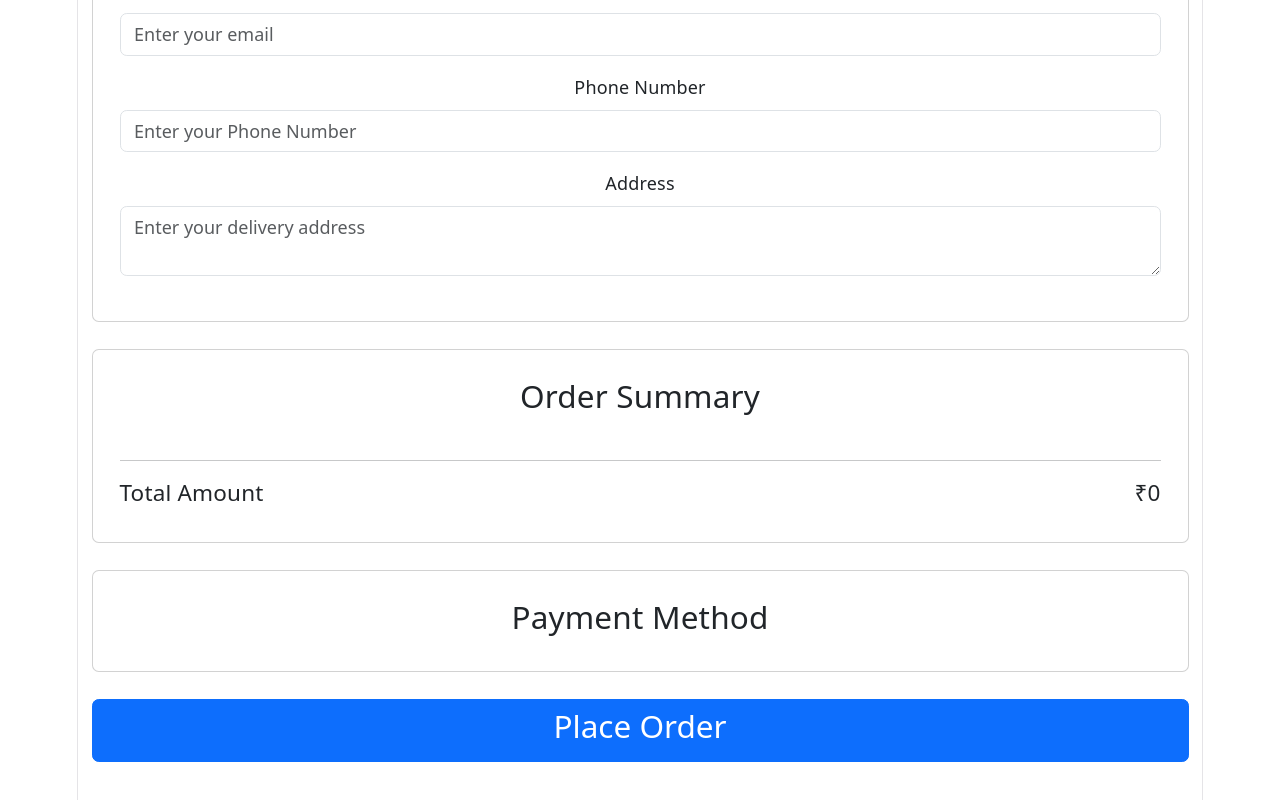
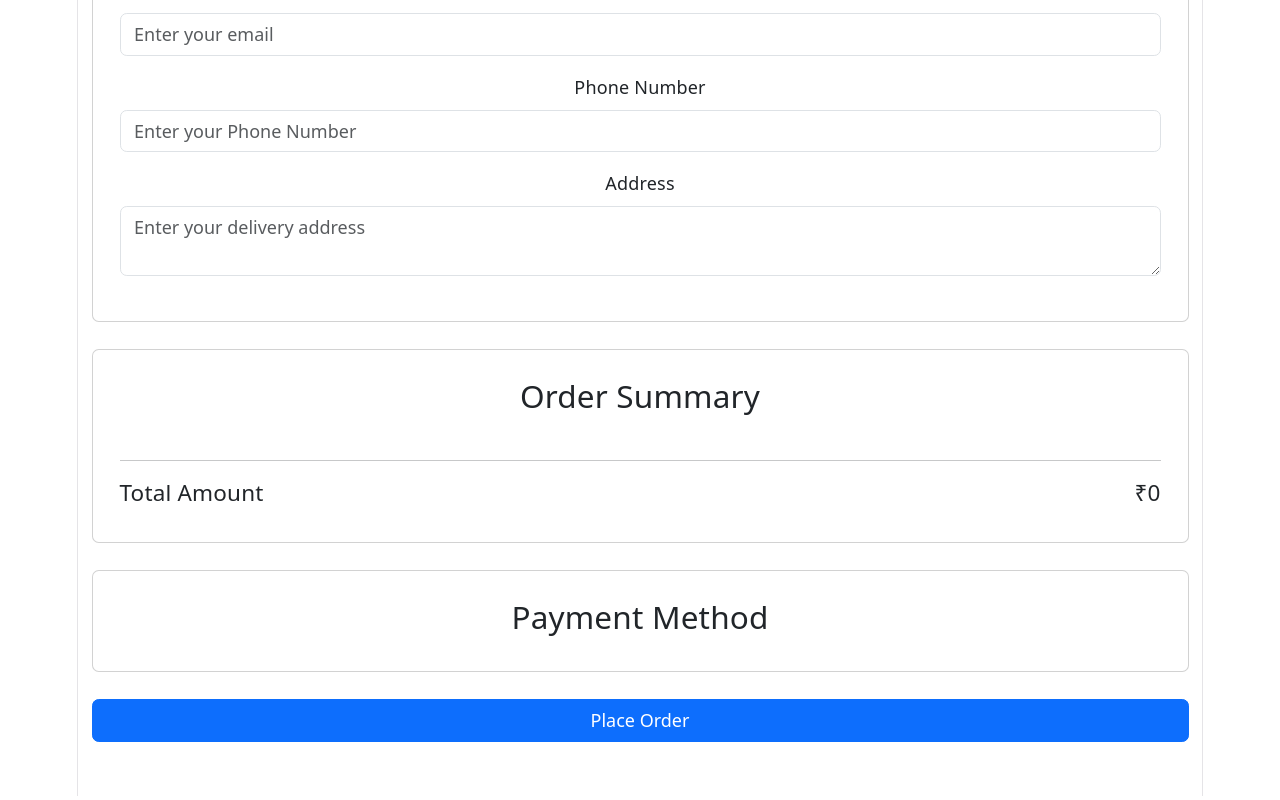
Before and after one commit to saniyamehra03/Ecommerce_intern, a React (Vite) app: page /checkout in a window 1280 px wide. Shown: the part 437-1237 px from the top of the page. Built offline with nearby package versions, Linux system fonts and the light colour scheme.

Commit message:
Implement place order navigation

```diff
--- a/src/pages/Checkout.jsx
+++ b/src/pages/Checkout.jsx
@@ -1,9 +1,14 @@
 import React from 'react'
+import { useNavigate } from 'react-router-dom';
 const Checkout = ({cart}) => {
   const total = cart.reduce((sum ,item) =>{
     const price = Number(item.price.replace(/[₹,]/g,""));
     return sum + price * item.quantity;
   },0);
+  const navigate = useNavigate();
+  const handlePlaceOrder =() =>{
+    navigate("/order-confirmation");
+  }
   return (
     <div className="container py-5">
       <h1 className='text-center mb-5'>
@@ -83,8 +88,8 @@ const Checkout = ({cart}) => {
       <div className='card p-4 mb-4'>
         <h3>Payment Method </h3>
       </div>
-       <button className='btn btn-primary w-100'>
-        <h3>Place Order </h3>
+       <button className='btn btn-primary w-100' onClick= {handlePlaceOrder}>
+        Place Order
       </button>
     </div>
   );
```
